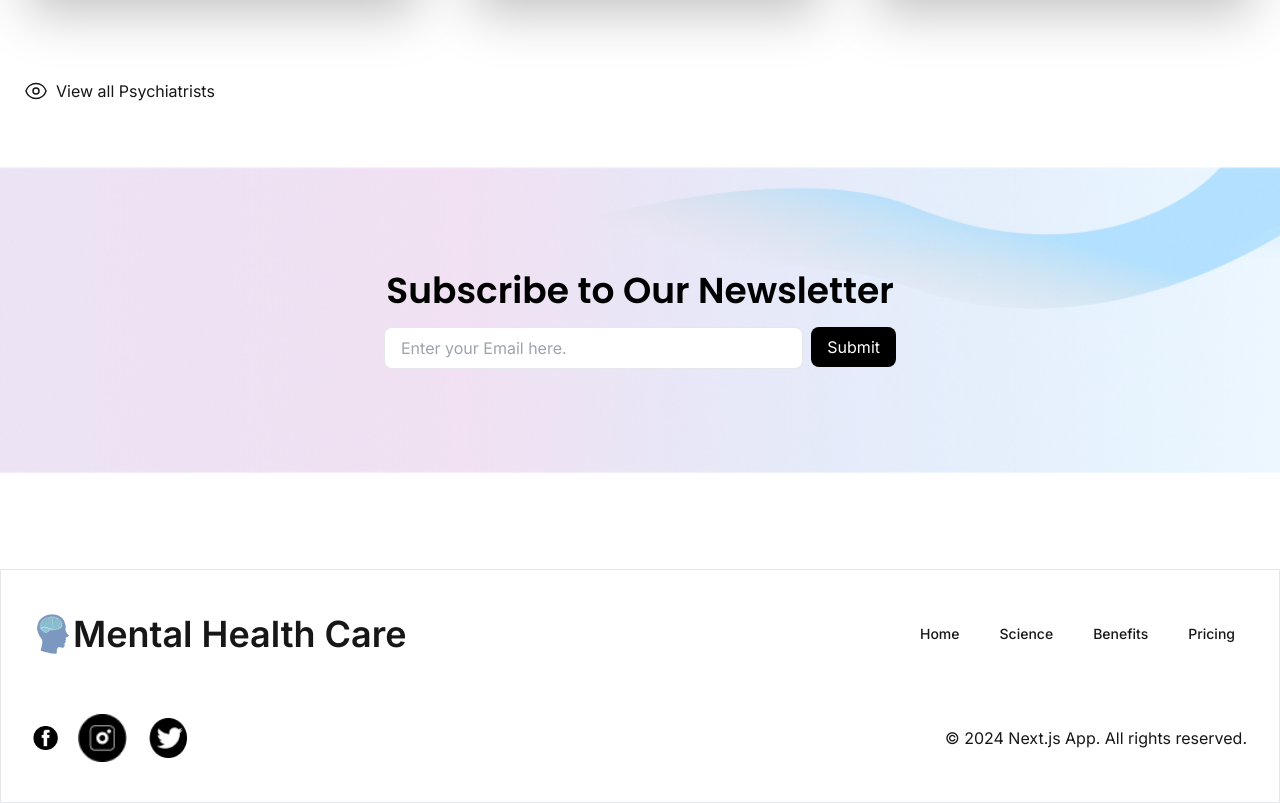
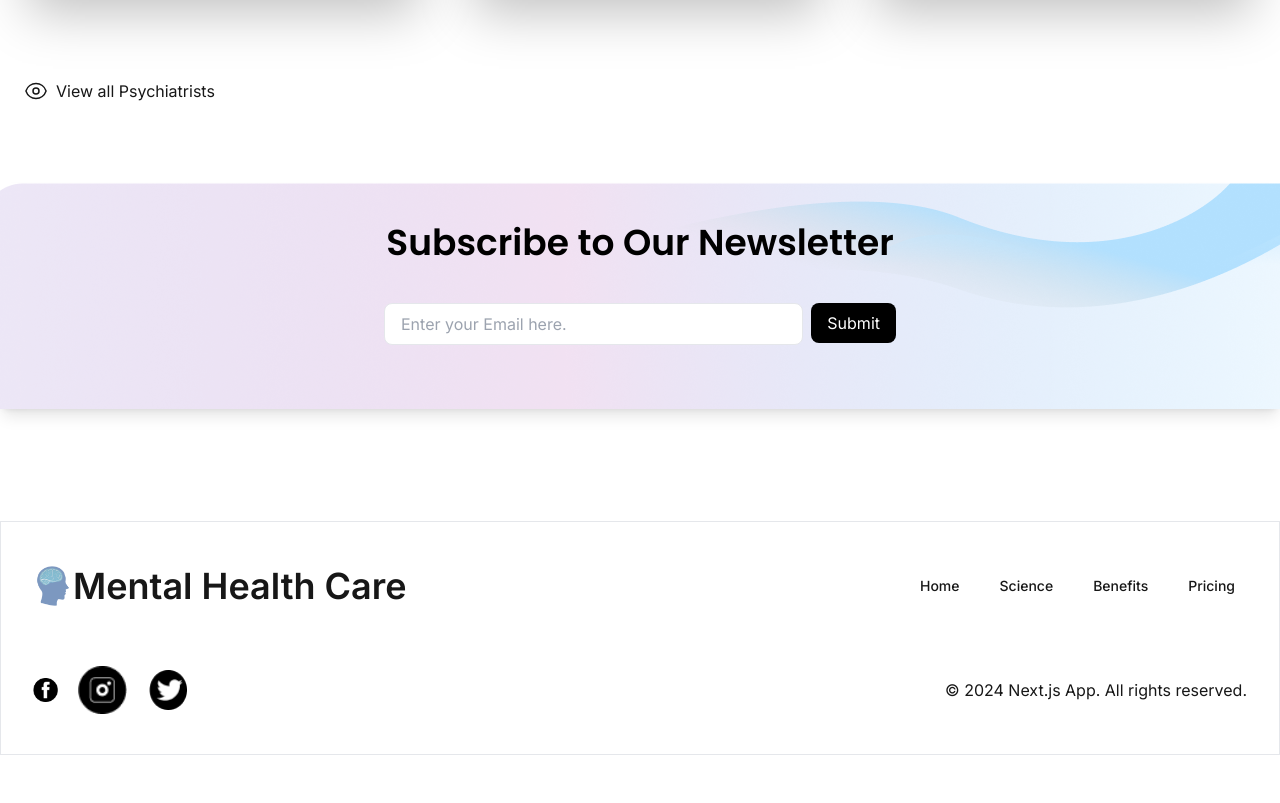
Before and after one commit to amirshehzadshah/mental-health-organization, a Next.js app: page / in a window 1280 px wide. Shown: the part 1388-2191 px from the top of the page. After the commit the page ends 2143 px from the top, so only its background shows below. Built offline with nearby package versions, Linux system fonts and the light colour scheme.

Commit message:
NewsLetter Css

```diff
--- a/src/app/common/NewsLetterCard.jsx
+++ b/src/app/common/NewsLetterCard.jsx
@@ -2,7 +2,7 @@ import { useFormik } from 'formik';
 import * as Yup from 'yup';
 import { handleNewsletterSubscribe } from '@/utils/NewsletterSubscribe';
 
-export default function NewsletterSubscribe() {
+export default function NewsletterSubscribe({ heading, desc }) {
     const formik = useFormik({
         initialValues: {
             email: '',
@@ -23,12 +23,18 @@ export default function NewsletterSubscribe() {
     });
 
     return (
-        <div className="relative w-full flex justify-center items-center my-16 py-20">
-            <div className='absolute bg-white inset-0 bg-center bg-cover bg-no-repeat before:absolute before:-z-10 before:inset-0 before:opacity-90 before:custom-background custom-background overflow-hidden' />
-            <div className="w-full max-w-[560px] p-6 z-0">
-                <h2 className="text-4xl text-black font-semibold font-poppins text-center mb-4">
-                    Subscribe to Our Newsletter
-                </h2>
+        <div className="bg-white flex flex-col items-center text-white text-center py-10 custom-background shadow-lg">
+            <h2 className="text-4xl text-black font-semibold font-poppins text-center mb-4">
+                {heading}
+            </h2>
+            {
+                desc && (
+                    <p className="text-lg mb-6 text-gray-500">
+                        {desc}
+                    </p>
+                )
+            }
+            <div className="w-full max-w-[560px] p-6">
                 <form onSubmit={formik.handleSubmit} className="flex items-start max-md:items-center space-x-2 max-md:flex-col max-md:gap-2">
                     <div className="flex-grow">
                         <input
--- a/src/app/home/Home.jsx
+++ b/src/app/home/Home.jsx
@@ -92,7 +92,9 @@ export default function Home() {
                     </div>
                 </div>
             </div>
-            <NewsletterSubscribe />
+            <div className='py-20'>
+                <NewsletterSubscribe heading='Subscribe to Our Newsletter' desc='' />
+            </div>
         </section>
     );
 }
```
